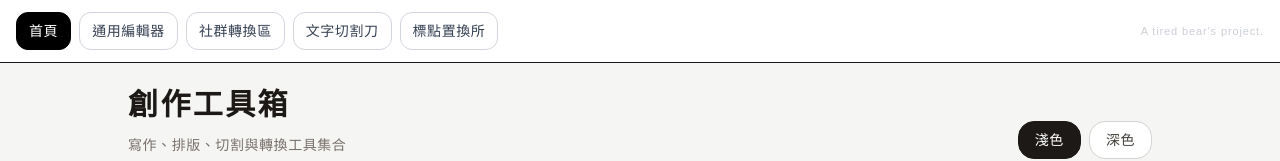
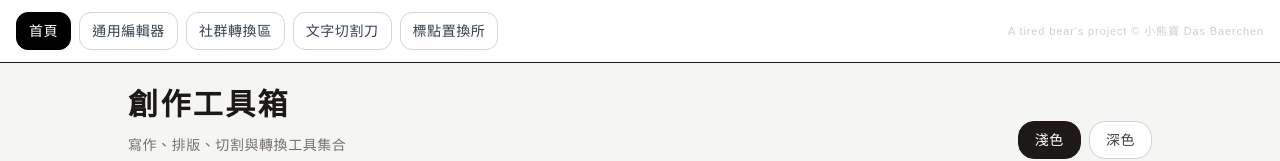
Before and after one commit to dasbaerchen42/ToolBox, a Next.js app: page / in a window 1280 px wide. Shown: the top 161 px of the page. Built offline with nearby package versions, Linux system fonts and the light colour scheme.

Commit message:
Update site-navigation.tsx

```diff
--- a/components/site-navigation.tsx
+++ b/components/site-navigation.tsx
@@ -40,8 +40,14 @@ export default function SiteNavigation() {
         </div>
 
         {/* 右側：專屬小熊記號 (利用 ml-auto 推到最右邊) */}
-        <div className="ml-auto hidden cursor-default items-center text-[11px] tracking-[0.08em] text-gray-400 opacity-50 transition-opacity duration-500 hover:opacity-100 dark:text-zinc-500 md:flex">
-          <span>A tired bear's project.</span>
+        <div className="ml-auto hidden items-center text-[11px] tracking-[0.08em] text-gray-400 opacity-50 transition-opacity duration-500 hover:opacity-100 dark:text-zinc-500 md:flex">
+          <a
+            href="https://dasbaerchen.vercel.app"
+            target="_blank"
+            rel="noopener noreferrer"
+          >
+            A tired bear's project © 小熊寶 Das Baerchen
+          </a>
         </div>
 
       </div>
```
